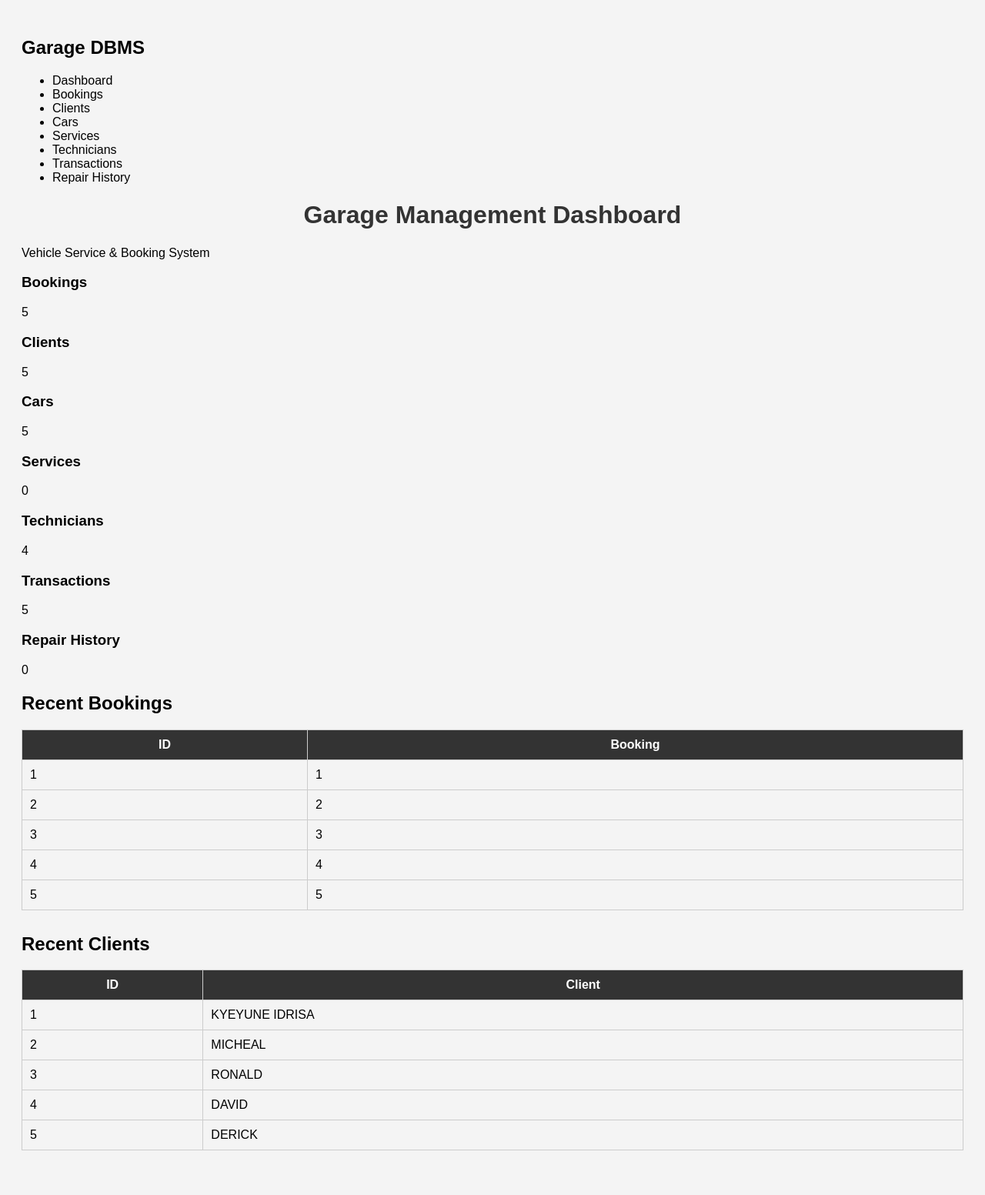
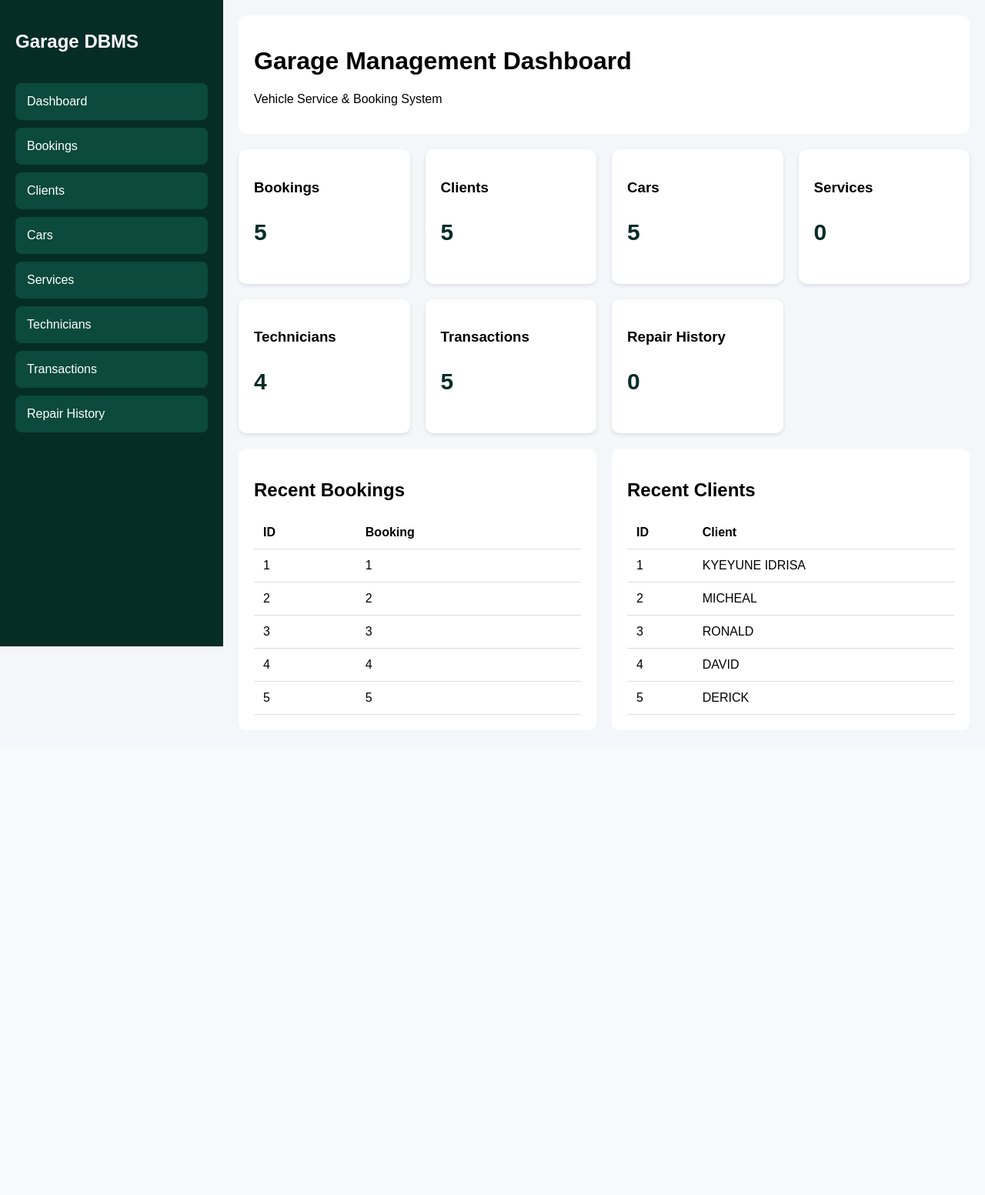
Before and after one commit to kyeyune350/garage-management-system, a PHP site: page / in a window 1280 px wide. Shown: the whole page at 77% size. After the commit the page ends 929 px from the top, so only its background shows below. Run offline with PHP 8.4, Linux system fonts and the light colour scheme; data comes from the database, SQL or seed files in the repository; data that the repository does not hold is empty.

Commit message:
Add sidebar layout and update main styles
Refactored CSS styles to include a sidebar layout and updated main content styles.

```diff
--- a/style.css
+++ b/style.css
@@ -1,36 +1,86 @@
 body{
-    font-family: Arial;
-    background:#f4f4f4;
+    margin:0;
+    font-family:Arial;
+    background:#f4f6f9;
+    display:flex;
+}
+
+.sidebar{
+    width:250px;
+    background:#062d25;
+    color:white;
+    height:100vh;
     padding:20px;
 }
 
-h1{
-    text-align:center;
-    color:#333;
+.sidebar h2{
+    margin-bottom:40px;
 }
 
-.container{
+.sidebar ul{
+    list-style:none;
+    padding:0;
+}
+
+.sidebar ul li{
+    padding:15px;
+    margin-bottom:10px;
+    background:#0b4a3c;
+    border-radius:8px;
+}
+
+.main{
+    flex:1;
+    padding:20px;
+}
+
+.topbar{
     background:white;
     padding:20px;
     border-radius:10px;
+    margin-bottom:20px;
+}
+
+.cards{
+    display:grid;
+    grid-template-columns:repeat(4,1fr);
+    gap:20px;
+    margin-bottom:20px;
+}
+
+.card{
+    background:white;
+    padding:20px;
+    border-radius:10px;
+    box-shadow:0 2px 5px rgba(0,0,0,0.1);
+}
+
+.card p{
+    font-size:30px;
+    font-weight:bold;
+    color:#062d25;
+}
+
+.table-section{
+    display:flex;
+    gap:20px;
+}
+
+.table-box{
+    background:white;
+    padding:20px;
+    border-radius:10px;
+    flex:1;
 }
 
 table{
     width:100%;
     border-collapse:collapse;
-    margin-bottom:30px;
 }
 
-table, th, td{
-    border:1px solid #ccc;
+table th,
+table td{
+    border-bottom:1px solid #ddd;
+    padding:12px;
+    text-align:left;
 }
-
-th{
-    background:#333;
-    color:white;
-    padding:10px;
-}
-
-td{
-    padding:10px;
-}
```
